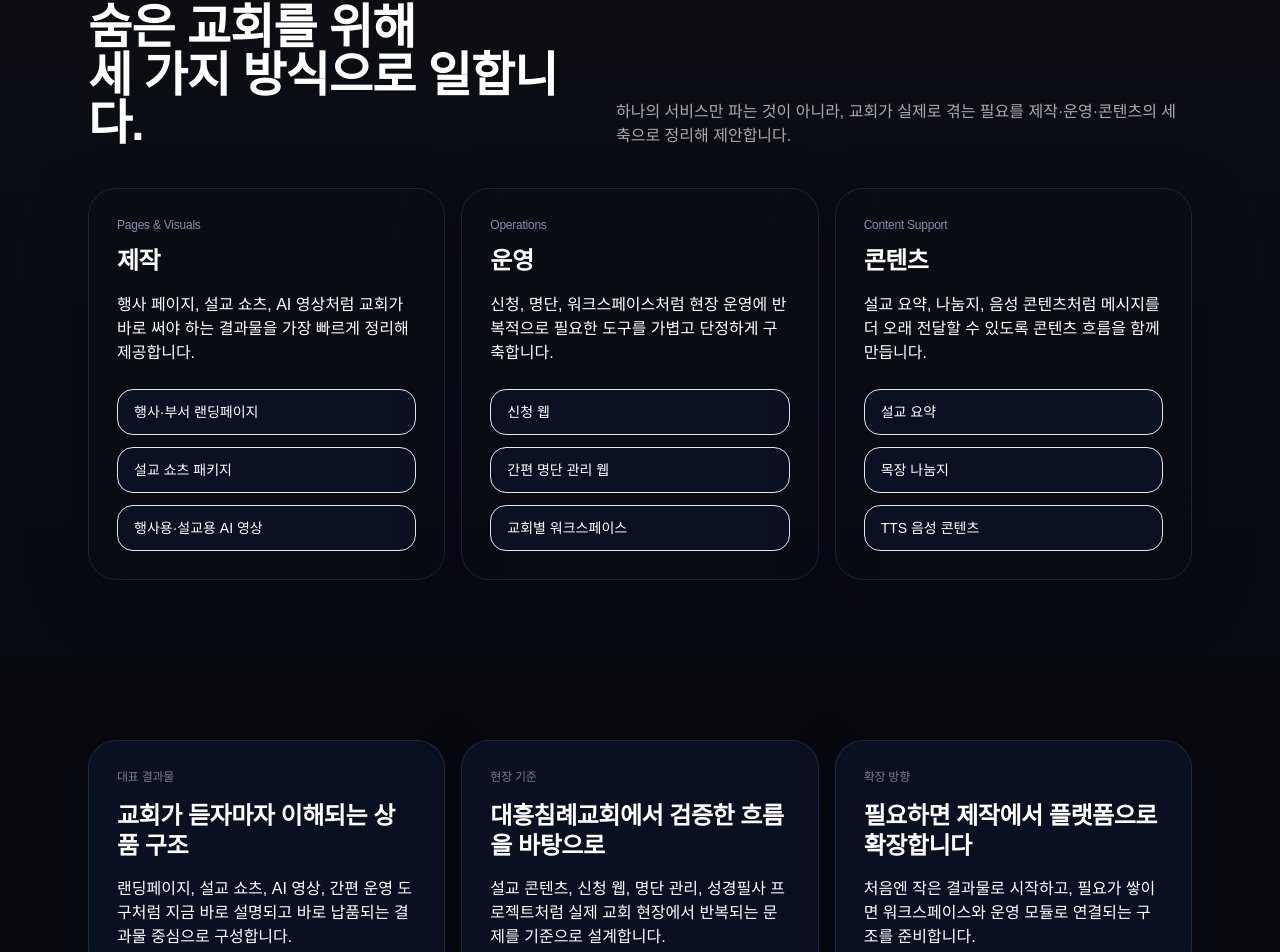
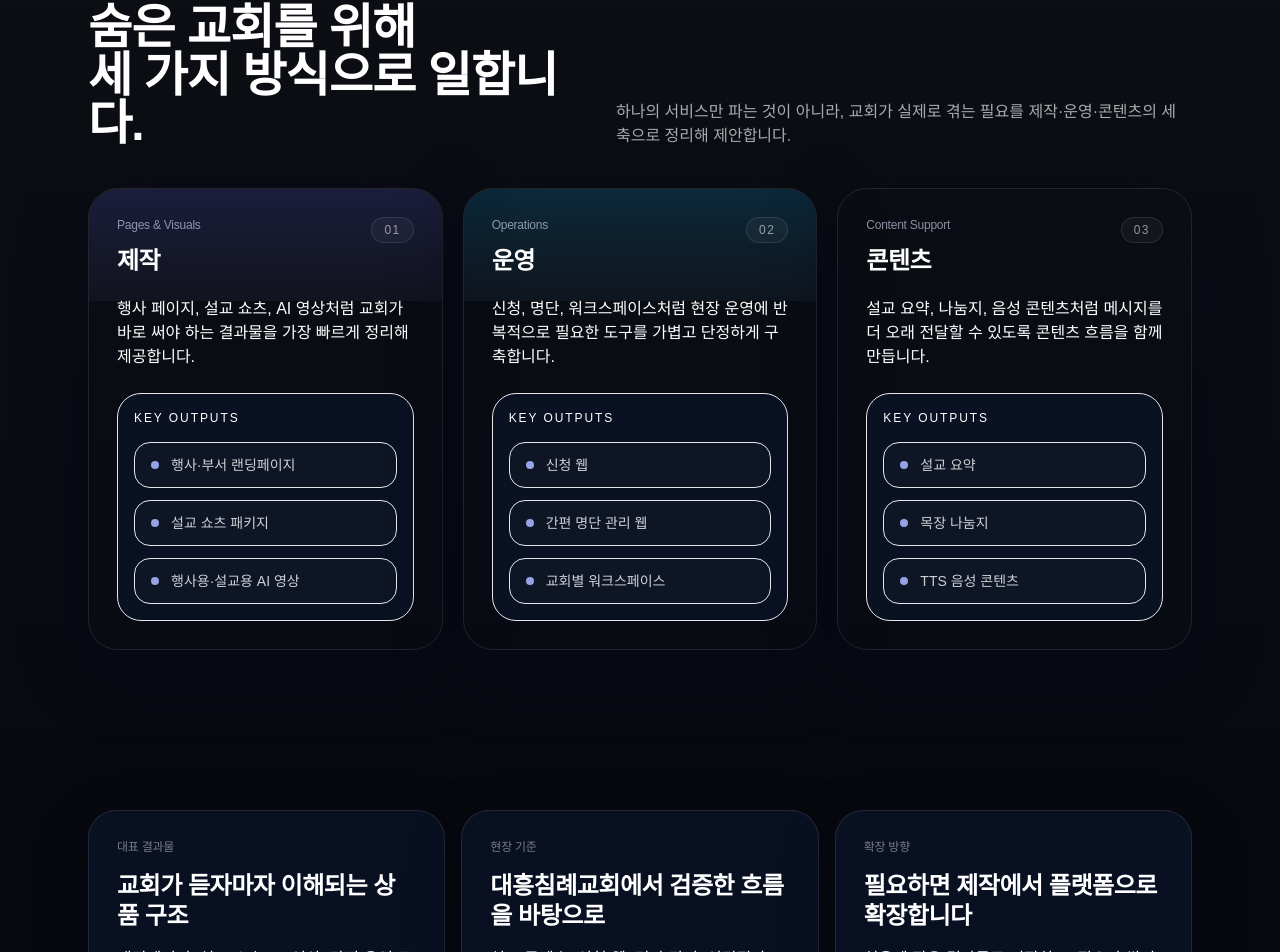
Before and after one commit to kinddragon1224/soom-church, a Next.js app: page / in a window 1280 px wide. Shown: the part 927-1879 px from the top of the page. Built offline with nearby package versions, Linux system fonts and the light colour scheme; no server answers; a web font is replaced by a local one.

Commit message:
Elevate solutions section visual design

```diff
--- a/components/marketing/solutions-section.tsx
+++ b/components/marketing/solutions-section.tsx
@@ -2,6 +2,8 @@ const categories = [
   {
     title: "제작",
     subtitle: "Pages & Visuals",
+    index: "01",
+    accent: "from-indigo-500/20 to-indigo-300/5",
     description:
       "행사 페이지, 설교 쇼츠, AI 영상처럼 교회가 바로 써야 하는 결과물을 가장 빠르게 정리해 제공합니다.",
     items: ["행사·부서 랜딩페이지", "설교 쇼츠 패키지", "행사용·설교용 AI 영상"],
@@ -9,6 +11,8 @@ const categories = [
   {
     title: "운영",
     subtitle: "Operations",
+    index: "02",
+    accent: "from-sky-500/20 to-sky-300/5",
     description:
       "신청, 명단, 워크스페이스처럼 현장 운영에 반복적으로 필요한 도구를 가볍고 단정하게 구축합니다.",
     items: ["신청 웹", "간편 명단 관리 웹", "교회별 워크스페이스"],
@@ -16,6 +20,8 @@ const categories = [
   {
     title: "콘텐츠",
     subtitle: "Content Support",
+    index: "03",
+    accent: "from-violet-500/18 to-violet-300/5",
     description:
       "설교 요약, 나눔지, 음성 콘텐츠처럼 메시지를 더 오래 전달할 수 있도록 콘텐츠 흐름을 함께 만듭니다.",
     items: ["설교 요약", "목장 나눔지", "TTS 음성 콘텐츠"],
@@ -40,23 +46,38 @@ export function SolutionsSection() {
           </p>
         </div>
 
-        <div className="mt-10 grid gap-4 lg:grid-cols-3">
+        <div className="mt-10 grid gap-5 lg:grid-cols-3">
           {categories.map((category) => (
             <article
               key={category.title}
-              className="rounded-[28px] border border-white/10 bg-[#0b1327]/88 p-6 shadow-[0_18px_60px_rgba(2,6,23,0.34)] transition hover:border-indigo-300/20 hover:bg-[#101a35] sm:p-7"
+              className="group relative overflow-hidden rounded-[30px] border border-white/10 bg-[#0b1327]/92 p-6 shadow-[0_20px_70px_rgba(2,6,23,0.38)] transition duration-300 hover:-translate-y-1 hover:border-indigo-300/24 hover:bg-[#101a35] sm:p-7"
             >
-              <p className="font-display text-xs tracking-[0.18em] text-indigo-200/65">{category.subtitle}</p>
-              <h3 className="mt-3 text-2xl font-semibold text-white">{category.title}</h3>
-              <p className="mt-4 text-sm leading-7 text-white/68 sm:text-base">{category.description}</p>
+              <div className={`pointer-events-none absolute inset-x-0 top-0 h-28 bg-gradient-to-b ${category.accent} opacity-90`} />
+              <div className="relative">
+                <div className="flex items-start justify-between gap-4">
+                  <div>
+                    <p className="font-display text-xs tracking-[0.18em] text-indigo-100/60">{category.subtitle}</p>
+                    <h3 className="mt-3 text-2xl font-semibold text-white">{category.title}</h3>
+                  </div>
+                  <div className="rounded-full border border-white/10 bg-white/[0.04] px-3 py-1 text-xs font-medium tracking-[0.12em] text-white/55">
+                    {category.index}
+                  </div>
+                </div>
 
-              <ul className="mt-6 space-y-3 text-sm text-white/78">
-                {category.items.map((item) => (
-                  <li key={item} className="rounded-2xl border border-white/8 bg-[#091122] px-4 py-3">
-                    {item}
-                  </li>
-                ))}
-              </ul>
+                <p className="mt-5 text-sm leading-7 text-white/68 sm:text-base">{category.description}</p>
+
+                <div className="mt-6 rounded-[24px] border border-white/8 bg-[#091122] p-4">
+                  <p className="text-xs tracking-[0.16em] text-white/42">KEY OUTPUTS</p>
+                  <ul className="mt-4 space-y-3 text-sm text-white/80">
+                    {category.items.map((item) => (
+                      <li key={item} className="flex items-center gap-3 rounded-2xl border border-white/8 bg-white/[0.02] px-4 py-3">
+                        <span className="h-2 w-2 rounded-full bg-indigo-300/90" />
+                        <span>{item}</span>
+                      </li>
+                    ))}
+                  </ul>
+                </div>
+              </div>
             </article>
           ))}
         </div>
```
